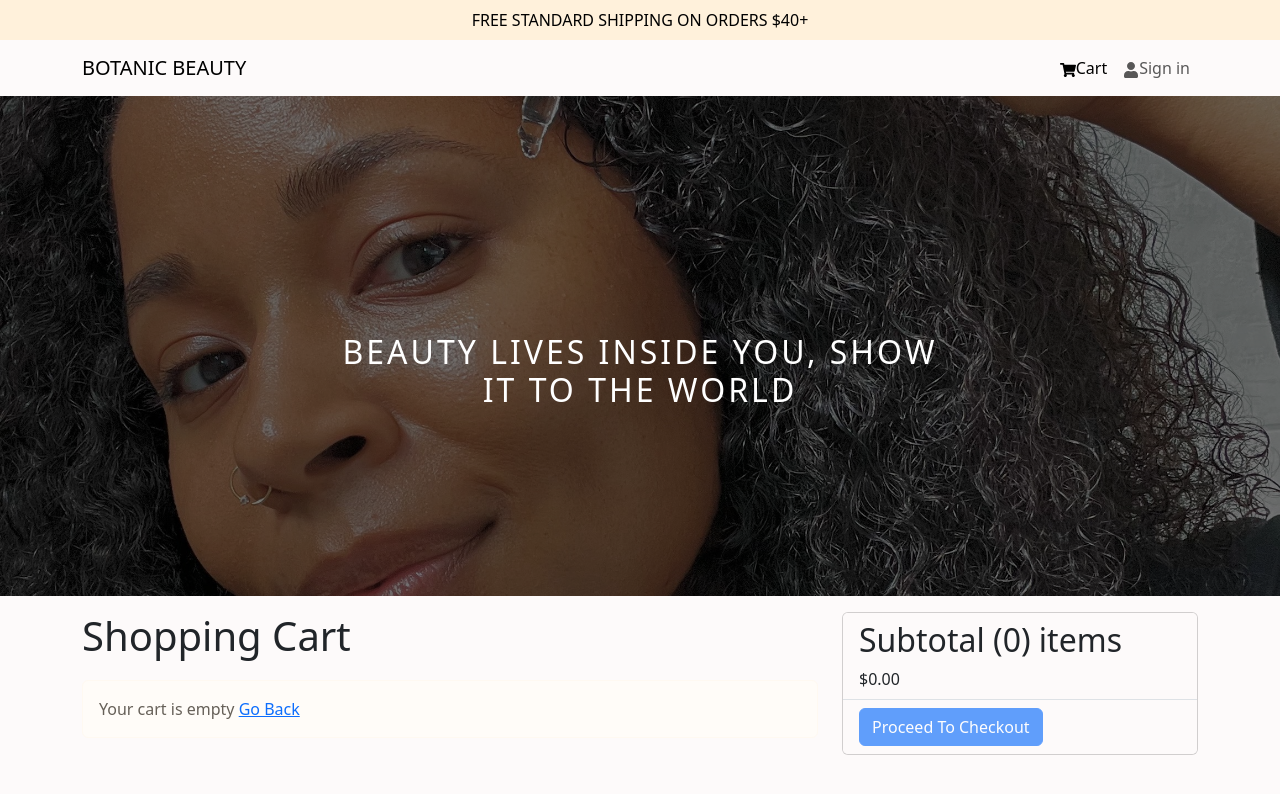
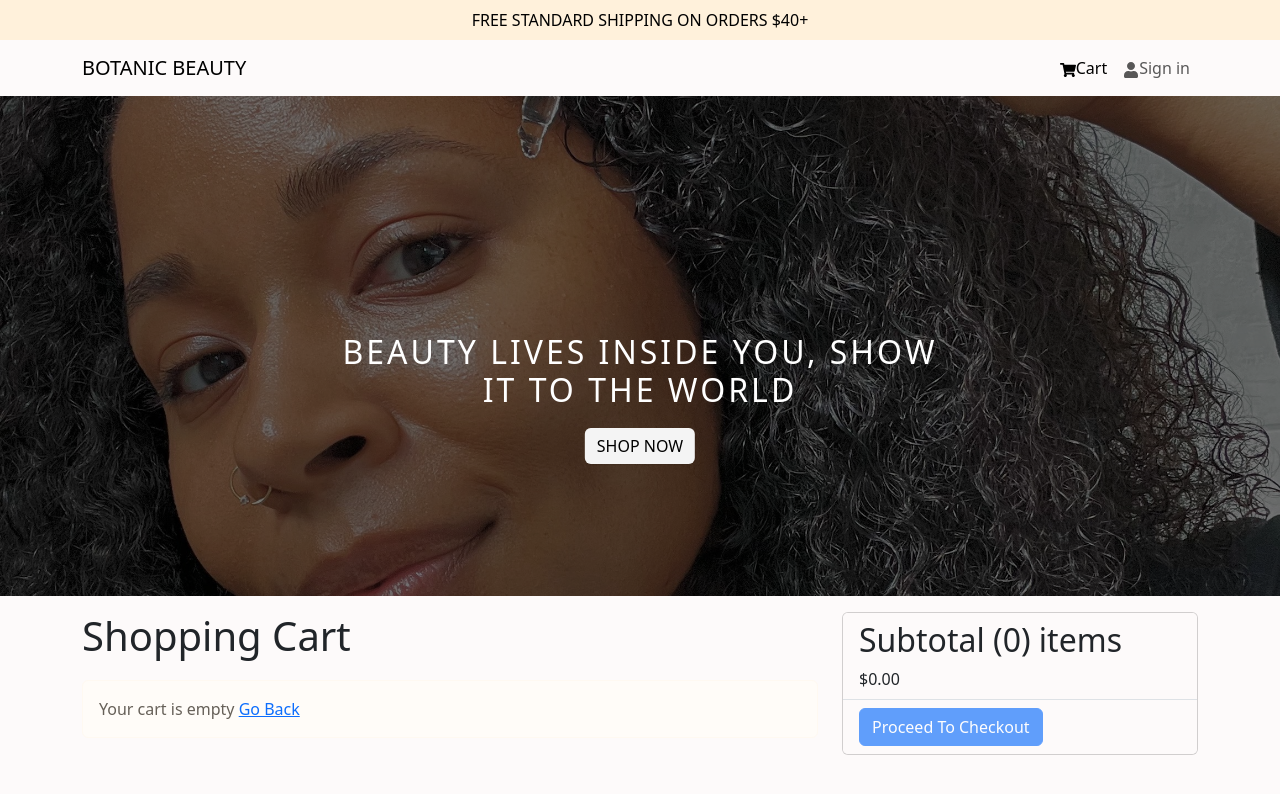
Before and after one commit to TaylorDJones11/botanicbeauty, a React (Create React App) app in the folder frontend/: page /cart in a window 1280 px wide. Shown: the top 794 px of the page. Built offline with nearby package versions, Linux system fonts and the light colour scheme.

Commit message:
adding hero button

```diff
--- a/frontend/src/assets/styles/index.css
+++ b/frontend/src/assets/styles/index.css
@@ -90,6 +90,17 @@ table th {
   letter-spacing: 3px;
 }
 
+.btn-overlay {
+  position: absolute;
+  top: 70%;
+  left: 50%;
+  transform: translate(-50%, -50%);
+  text-align: center;
+  color: black;
+  background-color: #f4f4f4;
+  border: none;
+}
+
 .text-overlay h2 {
   margin: 0;
 }
--- a/frontend/src/components/Hero.jsx
+++ b/frontend/src/components/Hero.jsx
@@ -10,7 +10,7 @@ const Hero = () => {
           <h2 className='text-overlay'>
             BEAUTY LIVES INSIDE YOU, SHOW IT TO THE WORLD
           </h2>
-          <Button type='button' className='btn-block'>
+          <Button type='button' className='btn-block btn-overlay'>
             SHOP NOW
           </Button>
         </div>
```
